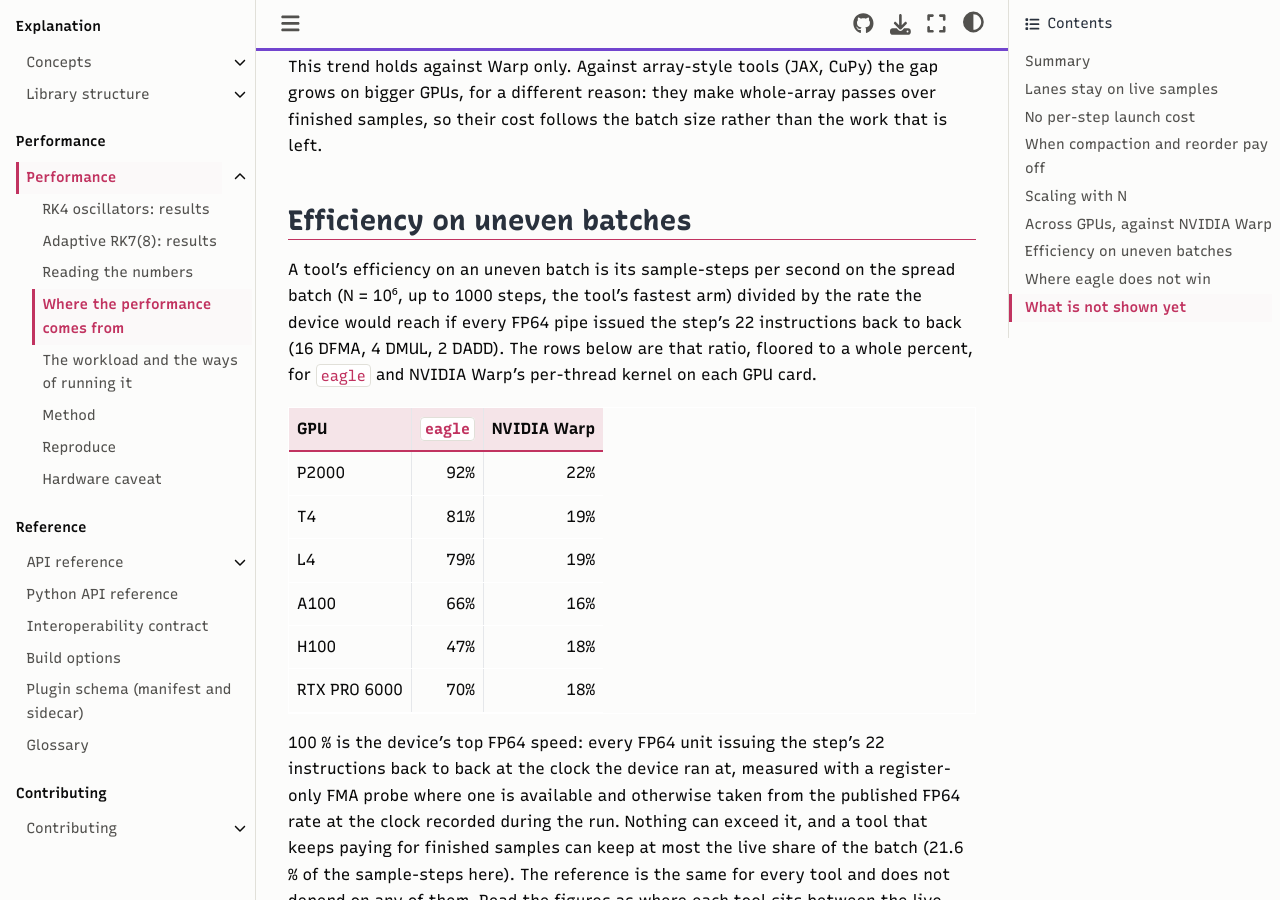
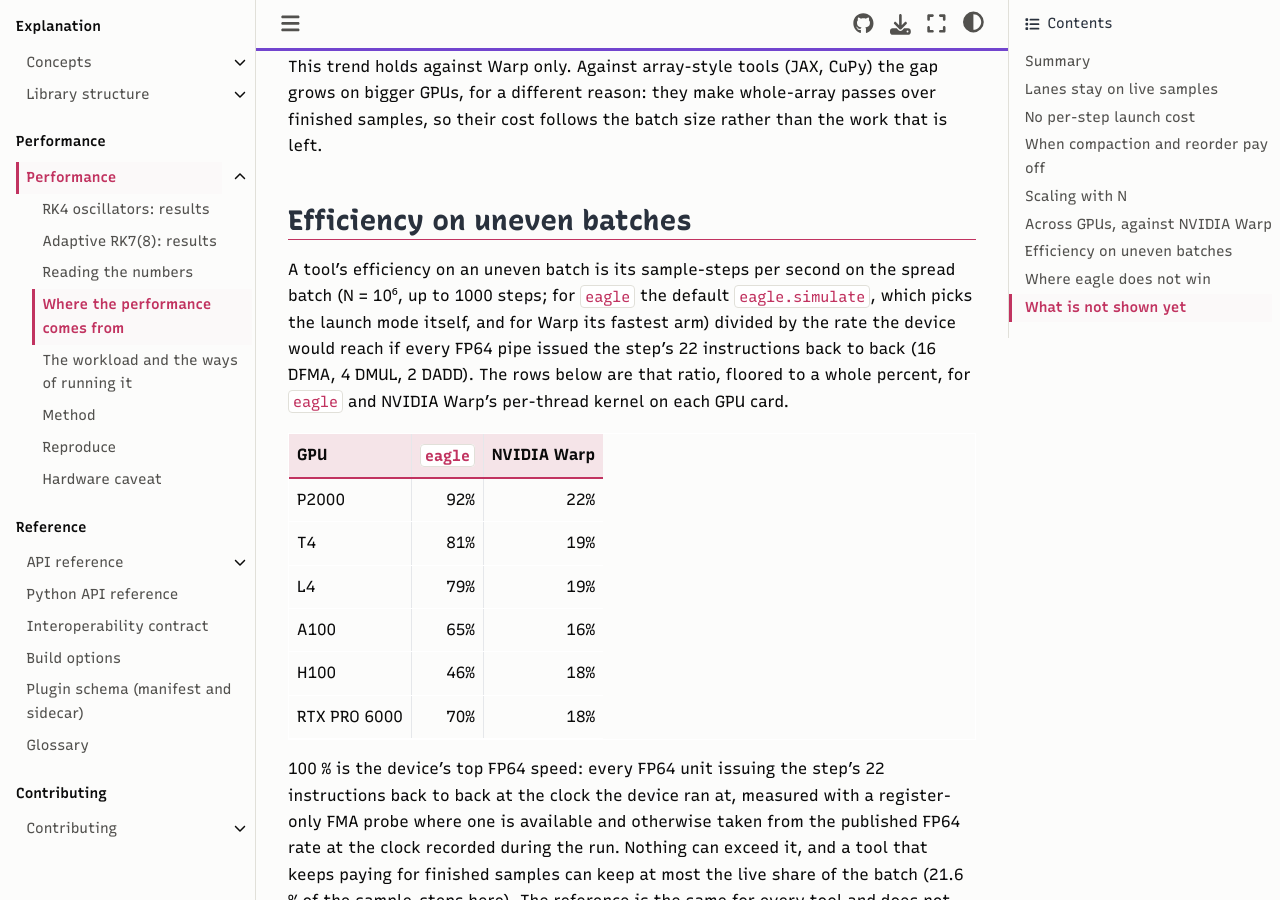
Before and after one commit to amasat01/eagle, a Sphinx documentation site: the page built from docs/content/performance/mechanism.md, in a window 1280 px wide and 900 px high, scrolled down 2457 px. Built offline with Sphinx 7.4.7 and the Sphinx Book theme 1.1.4, drawn with Linux system fonts in a browser that asks for light colours; pages that are not in the unit, such as notebooks, are missing from menus.

Commit message:
Efficiency table quotes eagle.simulate, the same arm as the landing site

```diff
--- a/docs/content/performance/mechanism.md
+++ b/docs/content/performance/mechanism.md
@@ -40,16 +40,16 @@ This trend holds against Warp only. Against array-style tools (JAX, CuPy) the ga
 
 ## Efficiency on uneven batches
 
-A tool's efficiency on an uneven batch is its sample-steps per second on the spread batch (N = 10⁶, up to 1000 steps, the tool's fastest arm) divided by the rate the device would reach if every FP64 pipe issued the step's 22 instructions back to back (16 DFMA, 4 DMUL, 2 DADD). The rows below are that ratio, floored to a whole percent, for `eagle` and NVIDIA Warp's per-thread kernel on each GPU card.
+A tool's efficiency on an uneven batch is its sample-steps per second on the spread batch (N = 10⁶, up to 1000 steps; for `eagle` the default `eagle.simulate`, which picks the launch mode itself, and for Warp its fastest arm) divided by the rate the device would reach if every FP64 pipe issued the step's 22 instructions back to back (16 DFMA, 4 DMUL, 2 DADD). The rows below are that ratio, floored to a whole percent, for `eagle` and NVIDIA Warp's per-thread kernel on each GPU card.
 
 | GPU | `eagle` | NVIDIA Warp |
 |:---|---:|---:|
-| P2000 | <!--c eff dev=p2000 tool=eagle-->92%<!--/c--> | <!--c eff dev=p2000 tool=warp-->22%<!--/c--> |
-| T4 | <!--c eff dev=t4 tool=eagle-->81%<!--/c--> | <!--c eff dev=t4 tool=warp-->19%<!--/c--> |
-| L4 | <!--c eff dev=l4 tool=eagle-->79%<!--/c--> | <!--c eff dev=l4 tool=warp-->19%<!--/c--> |
-| A100 | <!--c eff dev=a100 tool=eagle-->66%<!--/c--> | <!--c eff dev=a100 tool=warp-->16%<!--/c--> |
-| H100 | <!--c eff dev=h100 tool=eagle-->47%<!--/c--> | <!--c eff dev=h100 tool=warp-->18%<!--/c--> |
-| RTX PRO 6000 | <!--c eff dev=rtx6000 tool=eagle-->70%<!--/c--> | <!--c eff dev=rtx6000 tool=warp-->18%<!--/c--> |
+| P2000 | <!--c eff dev=p2000 arm=eagle_simulate-->92%<!--/c--> | <!--c eff dev=p2000 tool=warp-->22%<!--/c--> |
+| T4 | <!--c eff dev=t4 arm=eagle_simulate-->81%<!--/c--> | <!--c eff dev=t4 tool=warp-->19%<!--/c--> |
+| L4 | <!--c eff dev=l4 arm=eagle_simulate-->79%<!--/c--> | <!--c eff dev=l4 tool=warp-->19%<!--/c--> |
+| A100 | <!--c eff dev=a100 arm=eagle_simulate-->65%<!--/c--> | <!--c eff dev=a100 tool=warp-->16%<!--/c--> |
+| H100 | <!--c eff dev=h100 arm=eagle_simulate-->46%<!--/c--> | <!--c eff dev=h100 tool=warp-->18%<!--/c--> |
+| RTX PRO 6000 | <!--c eff dev=rtx6000 arm=eagle_simulate-->70%<!--/c--> | <!--c eff dev=rtx6000 tool=warp-->18%<!--/c--> |
 
 100 % is the device's top FP64 speed: every FP64 unit issuing the step's 22 instructions back to back at the clock the device ran at, measured with a register-only FMA probe where one is available and otherwise taken from the published FP64 rate at the clock recorded during the run. Nothing can exceed it, and a tool that keeps paying for finished samples can keep at most the live share of the batch (21.6 % of the sample-steps here). The reference is the same for every tool and does not depend on any of them. Read the figures as where each tool sits between the live work and the device's limit on this one batch shape; the per-thread kernel's lower figure on spread batches is the dead-lane cost described above, not a statement about its dense-batch speed, where it sits at the same limit as `eagle`.
 
```
